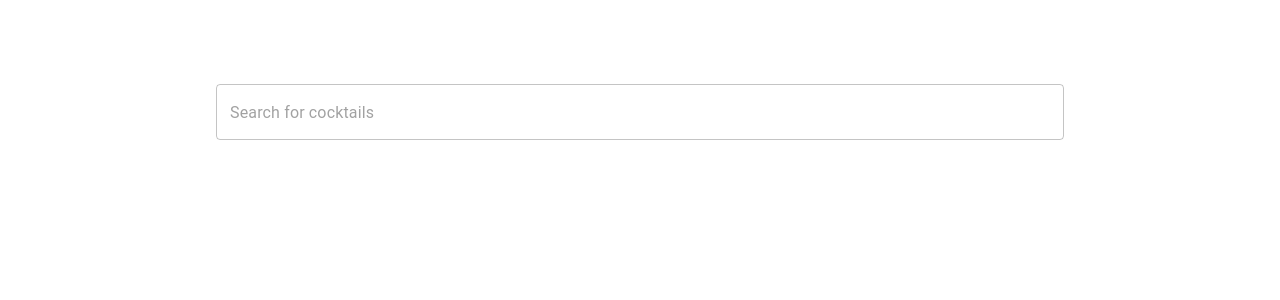
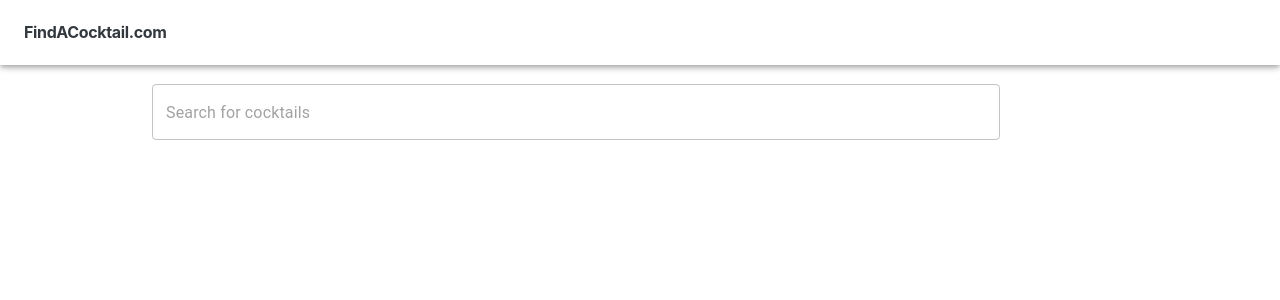
Before and after one commit to findacocktail/frontend, a React (Vite) app: page / in a window 1280 px wide. Shown: the top 300 px of the page. Built offline with nearby package versions, Linux system fonts and the light colour scheme.

Commit message:
feat: add search bar with fixed terms

```diff
--- /dev/null
+++ b/src/components/mainbar.tsx
@@ -0,0 +1,23 @@
+import { Typography } from "@mui/joy";
+import AppBar from "@mui/material/AppBar";
+import Toolbar from "@mui/material/Toolbar";
+import { Link } from "react-router";
+
+export default function MainBar() {
+  return (
+      <AppBar position="fixed" color="inherit" sx={{ zIndex: 1, height: "65px" }}>
+        <Toolbar>
+          <Link
+            to="/"
+            style={{ color: "inherit", textDecoration: "inherit" }}
+          />
+          <Typography
+            component="h1"
+            sx={{ flexGrow: 1, fontFamily: "inherit" }}
+          >
+            FindACocktail.com
+          </Typography>
+        </Toolbar>
+      </AppBar>
+  );
+}
--- a/src/main.tsx
+++ b/src/main.tsx
@@ -4,10 +4,12 @@ import "./index.css";
 import App from "./pages/MainPage.tsx";
 import { BrowserRouter, Routes, Route } from "react-router";
 import CocktailDetails from "./pages/CocktailDetails.tsx";
+import MainBar from "./components/mainbar.tsx";
 
 createRoot(document.getElementById("root")!).render(
   <StrictMode>
     <BrowserRouter>
+    <MainBar/>
       <Routes>
         <Route path="/cocktail/:name" element={<CocktailDetails />} />
         <Route path="/" element={<App />} />
--- a/src/pages/MainPage.tsx
+++ b/src/pages/MainPage.tsx
@@ -1,5 +1,10 @@
 import { useState } from "react";
 import { Toolbar, Box, Card, CardMedia, CardContent } from "@mui/material";
+import {
+  Autocomplete,
+  AutocompleteChangeDetails,
+  AutocompleteChangeReason,
+} from "@mui/material";
 import Grid from "@mui/material/Grid2";
 import { TextField, Typography } from "@mui/material";
 import { useCocktails } from "../data/cocktails.ts";
@@ -15,29 +20,38 @@ export default function App() {
     console.log(error);
   }
 
-  const handleSearchChange = (event: React.ChangeEvent<HTMLInputElement>) => {
-    const delayDebounceFn = setTimeout(() => {
-      let terms = event.target.value.split(" ");
-      setSearchTerms(terms);
-    }, 1000);
-
-    return () => clearTimeout(delayDebounceFn);
+  const handleSearchChange = (
+    _event: React.SyntheticEvent,
+    value: string[],
+    _reason: AutocompleteChangeReason,
+    _details?: AutocompleteChangeDetails<never> | undefined
+  ) => {
+    setSearchTerms(value);
   };
 
   return (
     <Box
-      position="fixed"
-      marginLeft="15%"
-      marginRight="15%"
-      top="10%"
+      position="relative"
+      marginLeft="10%"
+      marginRight="10%"
+      paddingTop="80px"
       width="70%"
     >
       <Toolbar>
-        <TextField
-          variant="outlined"
-          placeholder="Search for cocktails"
+        <Autocomplete
+          multiple
+          id="search"
+          options={[]}
+          freeSolo
+          sx={{ backgroundColor: "white", borderRadius: 1, width: "100%" }}
           onChange={handleSearchChange}
-          sx={{ backgroundColor: "white", borderRadius: 1, width: "100%" }}
+          renderInput={(params) => (
+            <TextField
+              {...params}
+              variant="outlined"
+              placeholder="Search for cocktails"
+            />
+          )}
         />
         {loading && <LinearProgress sx={{ width: "100%" }} />}
       </Toolbar>
```
Also changed, not shown: 1 other file (tests, documents, lock files or other folders).
